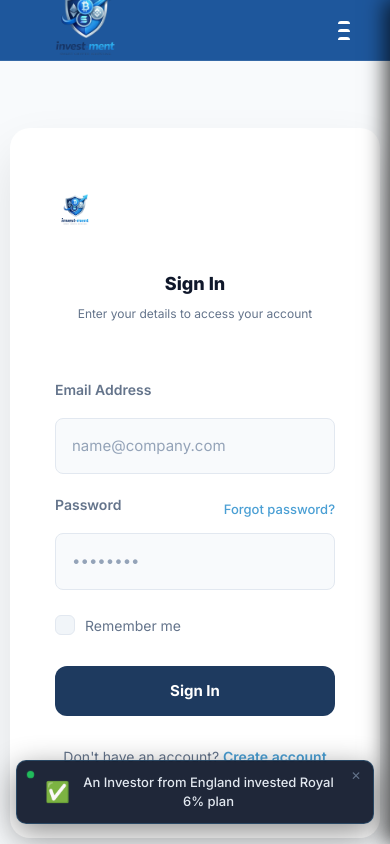
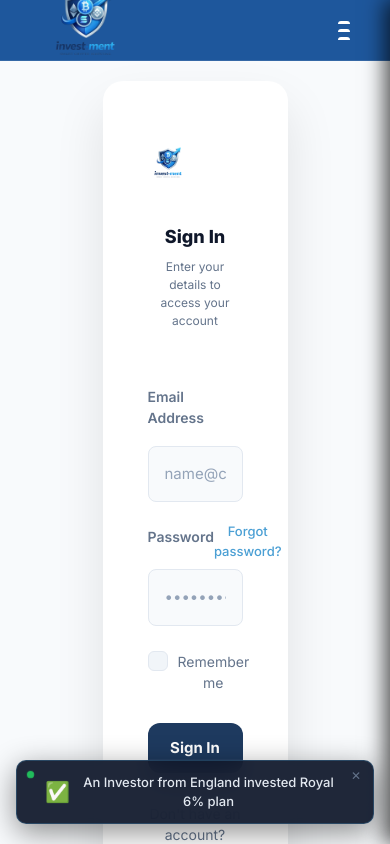
Before and after one commit to faizanproject-official/frontend-repo, a React (Create React App) app: page /login in a window 390 px wide. Shown: the top 844 px of the page. Built offline with nearby package versions, Linux system fonts and the light colour scheme; no server answers.

Commit message:
transfer scree changes check

```diff
--- a/src/pages/DepositHistory.css
+++ b/src/pages/DepositHistory.css
@@ -69,7 +69,10 @@
 @media (max-width: 768px) {
 
     .auth-card {
+        width: 50%;
         padding: 15px;
+        display: block;
+        position: relative;
     }
 
     .admin-table th,
```
